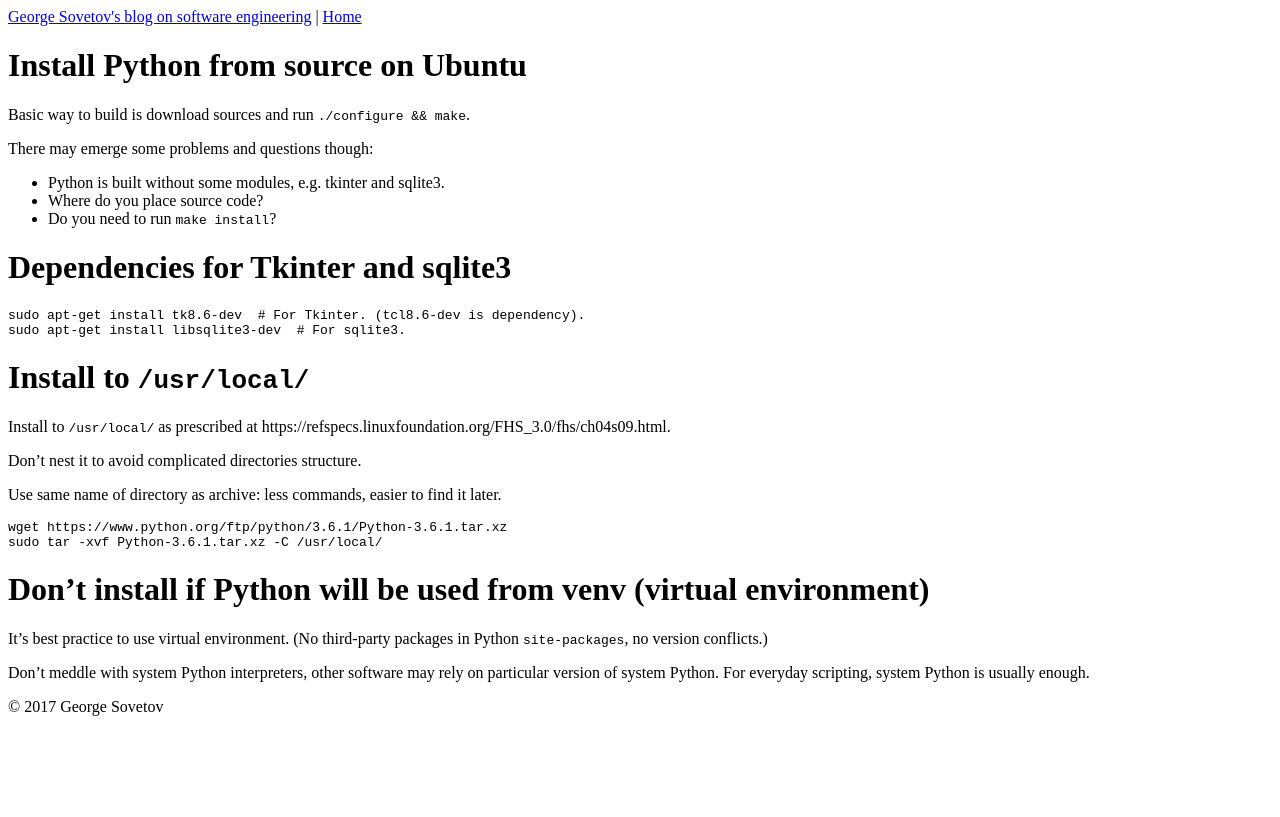
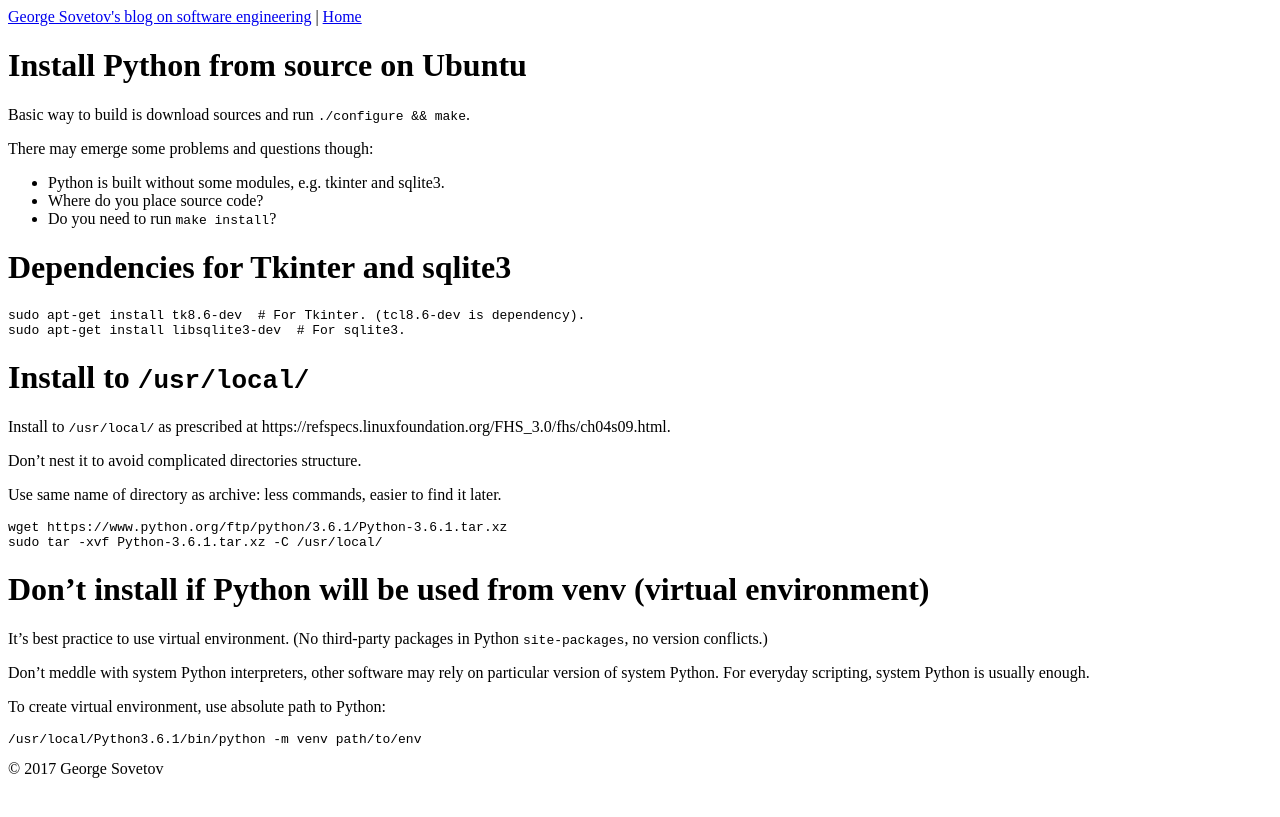
Before and after one commit to sovetov/sovetov.github.io, a Jekyll site: the page built from install-python-from-source-on-ubuntu.md, in a window 1280 px wide. Shown: the top 817 px of the page. Built offline with Jekyll 4.4.1, drawn with Linux system fonts in a browser that asks for light colours; our own code applies the rules of GitHub Pages for plain Markdown files.

Commit message:
Update install-python-from-source-on-ubuntu.md

````diff
--- a/install-python-from-source-on-ubuntu.md
+++ b/install-python-from-source-on-ubuntu.md
@@ -39,3 +39,9 @@ sudo tar -xvf Python-3.6.1.tar.xz -C /usr/local/
 It's best practice to use virtual environment. (No third-party packages in Python `site-packages`, no version conflicts.)
 
 Don't meddle with system Python interpreters, other software may rely on particular version of system Python. For everyday scripting, system Python is usually enough.
+
+To create virtual environment, use absolute path to Python:
+
+```
+/usr/local/Python3.6.1/bin/python -m venv path/to/env
+```
````
